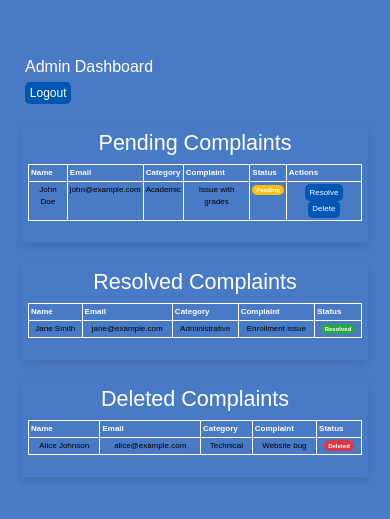
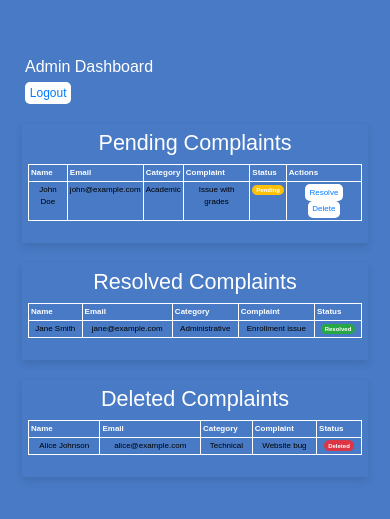
Before and after one commit to sumerfreelance/Bano-Qabil-Final-Project-WD-II-CMS-Complaint-Management-System-, a React (Create React App) app: page /admin-dashboard in a window 390 px wide. Shown: the part 155-674 px from the top of the page. Built offline with nearby package versions, Linux system fonts and the light colour scheme; the HTML template or start-up script is replaced by a standard one.

Commit message:
Add files via upload

```diff
--- a/src/components/AdminDashboard.css
+++ b/src/components/AdminDashboard.css
@@ -116,21 +116,35 @@ body {
 /* Responsive styles for screens smaller than 430px */
 @media (max-width: 430px) {
     .header h2 {
-        font-size: 1.25rem;
+        font-size: 1.5rem;
+        /* Decrease font size further */
     }
 
     .header .btn {
         font-size: 0.75rem;
+        /* Adjust button font size */
     }
 
     .table td,
     .table th {
         font-size: 0.75rem;
-        padding: 6px;
+        /* Adjust font size */
+        padding: 4px;
+        /* Adjust padding */
+    }
+
+    .btn {
+        font-size: 0.7rem;
+        /* Adjust button font size */
+        padding: 0.25rem 0.5rem;
+        /* Adjust padding */
     }
 
     .complaints-section {
-        padding: 12px;
+        padding: 10px;
+        /* Adjust padding */
+        margin: 0 5px;
+        /* Adjust horizontal margin */
     }
 
     .header {
--- a/src/components/AdminDashboard.js
+++ b/src/components/AdminDashboard.js
@@ -1,18 +1,36 @@
-// src/AdminDashboard.js
-import React from 'react';
+import React, { useState } from 'react';
 import './AdminDashboard.css';
 
 function AdminDashboard() {
-  const complaints = [
-    { name: 'John Doe', email: 'john@example.com', category: 'Academic', complaint: 'Issue with grades', status: 'pending' },
-    { name: 'Jane Smith', email: 'jane@example.com', category: 'Administrative', complaint: 'Enrollment issue', status: 'resolved' },
-    { name: 'Alice Johnson', email: 'alice@example.com', category: 'Technical', complaint: 'Website bug', status: 'deleted' },
+  const initialComplaints = [
+    { id: 1, name: 'John Doe', email: 'john@example.com', category: 'Academic', complaint: 'Issue with grades', status: 'pending' },
+    { id: 2, name: 'Jane Smith', email: 'jane@example.com', category: 'Administrative', complaint: 'Enrollment issue', status: 'resolved' },
+    { id: 3, name: 'Alice Johnson', email: 'alice@example.com', category: 'Technical', complaint: 'Website bug', status: 'deleted' },
     // Add more dummy data as needed
   ];
 
+  const [complaints, setComplaints] = useState(initialComplaints);
+
   const handleLogout = () => {
-    // Handle logout logic
-    window.location.href = '/logout';
+    // Handle logout logic here
+    // This can be an API call to logout, or just redirecting
+    window.location.href = '/';
+  };
+
+  const resolveComplaint = (id) => {
+    setComplaints(complaints.map(c =>
+      c.id === id
+        ? { ...c, status: 'resolved' }
+        : c
+    ));
+  };
+
+  const deleteComplaint = (id) => {
+    setComplaints(complaints.map(c =>
+      c.id === id
+        ? { ...c, status: 'deleted' }
+        : c
+    ));
   };
 
   return (
@@ -37,16 +55,16 @@ function AdminDashboard() {
               </tr>
             </thead>
             <tbody>
-              {complaints.filter(c => c.status === 'pending').map((complaint, index) => (
-                <tr key={index}>
+              {complaints.filter(c => c.status === 'pending').map((complaint) => (
+                <tr key={complaint.id}>
                   <td>{complaint.name}</td>
                   <td>{complaint.email}</td>
                   <td>{complaint.category}</td>
                   <td>{complaint.complaint}</td>
                   <td><span className="badge badge-warning">Pending</span></td>
                   <td>
-                    <a href={`/resolve_complaint?id=${index}`} className="btn btn-success btn-sm">Resolve</a>
-                    <a href={`/delete_complaint?id=${index}`} className="btn btn-danger btn-sm">Delete</a>
+                    <button className="btn btn-success btn-sm" onClick={() => resolveComplaint(complaint.id)}>Resolve</button>
+                    <button className="btn btn-danger btn-sm" onClick={() => deleteComplaint(complaint.id)}>Delete</button>
                   </td>
                 </tr>
               ))}
@@ -67,8 +85,8 @@ function AdminDashboard() {
               </tr>
             </thead>
             <tbody>
-              {complaints.filter(c => c.status === 'resolved').map((complaint, index) => (
-                <tr key={index}>
+              {complaints.filter(c => c.status === 'resolved').map((complaint) => (
+                <tr key={complaint.id}>
                   <td>{complaint.name}</td>
                   <td>{complaint.email}</td>
                   <td>{complaint.category}</td>
@@ -93,8 +111,8 @@ function AdminDashboard() {
               </tr>
             </thead>
             <tbody>
-              {complaints.filter(c => c.status === 'deleted').map((complaint, index) => (
-                <tr key={index}>
+              {complaints.filter(c => c.status === 'deleted').map((complaint) => (
+                <tr key={complaint.id}>
                   <td>{complaint.name}</td>
                   <td>{complaint.email}</td>
                   <td>{complaint.category}</td>
--- a/src/components/FrontPage.css
+++ b/src/components/FrontPage.css
@@ -1,5 +1,3 @@
-/* src/FrontPage.css */
-
 body {
     background-color: #007bff;
     margin: 0;
@@ -28,6 +26,7 @@ h1 {
     color: white;
     font-size: 3vw;
     /* Responsive font size */
+    animation: fadeInDown 2s ease-out, blinkText 8s;
 }
 
 .button-container {
@@ -42,25 +41,54 @@ h1 {
 }
 
 .btn {
-    padding: 10px 20px;
-    font-size: 1.5vw;
-    /* Responsive font size */
+    padding: 15px 30px;
+    /* Increase padding for larger buttons */
+    font-size: 1.2rem;
+    /* Set a fixed font size */
+    color: #007bff;
     cursor: pointer;
     border: none;
     border-radius: 5px;
-    background-color: #0056b3;
-    color: white;
-    white-space: nowrap;
-    /* Ensure text stays on one line */
+    background-color: #ffffff;
+    text-decoration: none; /* Remove underline */
     transition: background-color 0.3s, transform 0.3s;
+    animation: fadeInUp 2s ease-out;
 }
 
 .btn:hover {
-    background-color: #003d82;
+    background-color: #ddd;
+    transform: scale(1.1);
 }
 
-.btn:active {
-    transform: scale(0.95);
+@keyframes fadeInDown {
+    from {
+        opacity: 0;
+        transform: translateY(-50px);
+    }
+    to {
+        opacity: 1;
+        transform: translateY(0);
+    }
+}
+
+@keyframes fadeInUp {
+    from {
+        opacity: 0;
+        transform: translateY(50px);
+    }
+    to {
+        opacity: 1;
+        transform: translateY(0);
+    }
+}
+
+@keyframes blinkText {
+    0%, 20%, 50%, 80%, 100% {
+        opacity: 1;
+    }
+    40%, 60% {
+        opacity: 0;
+    }
 }
 
 /* Media queries for responsiveness */
@@ -80,8 +108,10 @@ h1 {
     }
 
     .btn {
-        padding: 8px 16px;
-        font-size: 3vw;
+        padding: 12px 24px;
+        /* Adjust padding */
+        font-size: 1.25rem;
+        /* Adjust font size */
     }
 }
 
@@ -101,7 +131,9 @@ h1 {
     }
 
     .btn {
-        padding: 6px 12px;
-        font-size: 4vw;
+        padding: 10px 20px;
+        /* Adjust padding */
+        font-size: 1rem;
+        /* Adjust font size */
     }
 }
```
